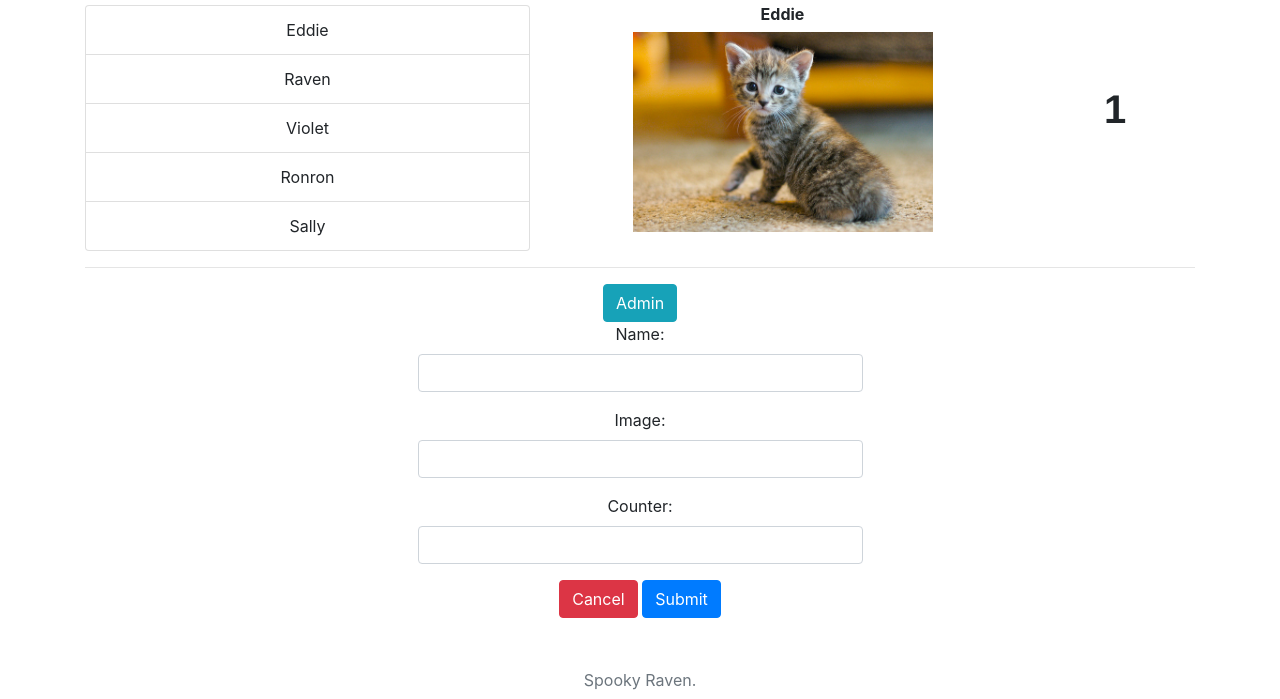
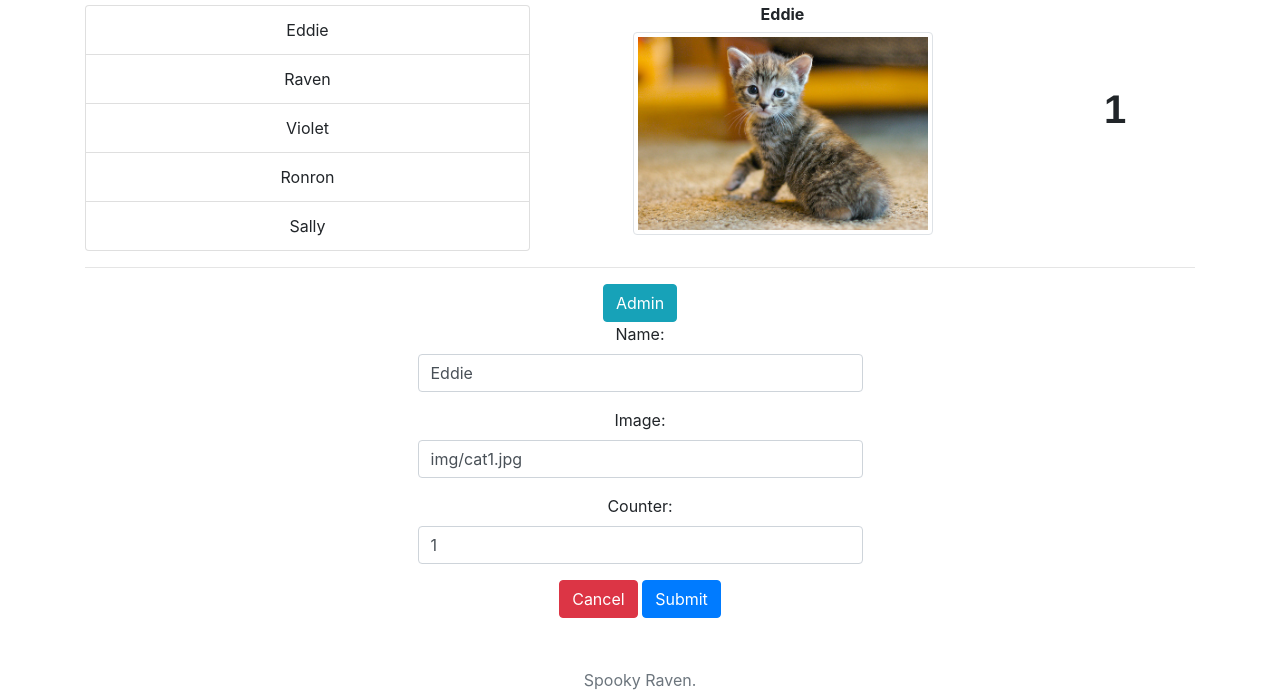
Before and after one commit to OwlRavenCC/Simple-Click-Counter-using-JS-Closures-and-Event-Listeners, a plain HTML site: page index.html in a window 1280 px wide. Both pictures are taken after a click on the picture 782 px from the left and 233 px from the top of the page. Shown: the part 101-800 px from the top of the page. Drawn offline with nearby package versions, Linux system fonts and the light colour scheme.

Commit message:
Version pro 1.0 - Simple Admin panel Added.

```diff
--- a/css/main.css
+++ b/css/main.css
@@ -12,7 +12,17 @@
   font-family: 'Helvetica';
 }
 
+@media only screen and(max-width: 420px){
+  .display-count {
+    margin-top: 5%;
+  }
+}
+
 .display-name{
   font-size: 16px;
   font-weight: bold;
 }
+
+.toggle-hide{
+  display: none;
+}
--- a/index.html
+++ b/index.html
@@ -16,7 +16,7 @@
         </div>
         <div class="col-md-5">
           <h3 class="display-name"></h3>
-          <img class="image-cat" width="300" src="">
+          <img class="image-cat img-thumbnail" width="300" src="">
         </div>
         <div class="col-md-2">
           <h3 class="display-count"></h3>
@@ -28,22 +28,22 @@
         <button class="btn btn-info" type="button" id="admin-button">Admin</button>
       <div id="admin-control" class="row justify-content-md-center">
         <div class="col-md-5 ">
-        <form>
+
           <div class="form-group">
             <label for="admin-cat-name">Name:</label>
             <input  class="form-control" type="text" id="admin-cat-name" value="">
           </div>
           <div class="form-group">
             <label for="admin-cat-image">Image:</label>
-            <input class="form-control" type="url" id="admin-cat-image" value="">
+            <input class="form-control" type="text" id="admin-cat-image" value="">
           </div>
           <div class="form-group">
             <label for="admin-cat-number">Counter:</label>
             <input class="form-control" type="number" id="admin-cat-number" value="">
           </div>
-          <button type="submit" class="btn btn-danger">Cancel</button>
-          <button type="submit" class="btn btn-primary">Submit</button>
-        </form>
+          <button id="admin-cancel" class="btn btn-danger">Cancel</button>
+          <button id="admin-submit" class="btn btn-primary">Submit</button>
+
         </div>
       </div>
     </div> <!--container -->
--- a/js/app.js
+++ b/js/app.js
@@ -5,23 +5,23 @@ var model = {
     cats: [
       {
         name: 'Eddie',
-        image: 'cat1.jpg',
+        image: 'img/cat1.jpg',
         clickCount : 0
       }, {
         name: 'Raven',
-        image: 'cat2.jpg',
+        image: 'img/cat2.jpg',
         clickCount : 0
       }, {
         name: 'Violet',
-        image: 'cat3.jpg',
+        image: 'img/cat3.jpg',
         clickCount : 0
       }, {
         name: 'Ronron',
-        image: 'cat4.jpg',
+        image: 'img/cat4.jpg',
         clickCount : 0
       }, {
         name: 'Sally',
-        image: 'cat5.jpg',
+        image: 'img/cat5.jpg',
         clickCount : 0
       }
     ]
@@ -36,6 +36,7 @@ var controller = {
       viewList.init();
       ViewDisplay.init();
       adminPanel.init();
+      adminInput.init();
 
     },
 
@@ -68,6 +69,7 @@ var ViewDisplay = {
 
     this.image.on('click', function() {
       controller.incrementCounter();
+      adminInput.render();
     });
 
     this.render();
@@ -76,7 +78,7 @@ var ViewDisplay = {
   render: function(){
     var currentCat = controller.getCurrentCat();
     this.name.text(currentCat.name);
-    this.image.attr('src','img/' + currentCat.image) ;
+    this.image.attr('src', currentCat.image) ;
     this.count.text(currentCat.clickCount);
   }
 
@@ -102,6 +104,7 @@ var viewList = {
 
       $(elem).on('click', function() {
         controller.incrementCounter();
+        adminInput.render();
       });
 
       elem.textContent = cat.name;
@@ -110,7 +113,6 @@ var viewList = {
         return function() {
           controller.setCurrentCat(catCopy);
           ViewDisplay.render();
-
         };
       })(cat));
 
@@ -130,10 +132,44 @@ var adminPanel = {
 
   render: function(){
     var panel = this.panel;
+
     this.activator.on('click', function(){
       panel.toggle('slow');
     });
   }
 };
 
+
+var adminInput = {
+  init: function(){
+    this.nameadmin = $('#admin-cat-name');
+    this.imageadmin = $('#admin-cat-image');
+    this.numberadmin = $('#admin-cat-number');
+
+    this.submitBtn =  $('#admin-submit');
+    this.cancelBtn =  $('#admin-cancel');
+
+    this.cancelBtn.on('click',function(){
+      adminInput.render();
+    });
+    this.render();
+  },
+
+  render: function(){
+    var currentCat = controller.getCurrentCat();
+    this.nameadmin.val(currentCat.name);
+    this.imageadmin.val(currentCat.image);
+    this.numberadmin.val(currentCat.clickCount);
+
+    this.submitBtn.on('click', function(){
+      currentCat.name = adminInput.nameadmin.val();
+      currentCat.image = adminInput.imageadmin.val();
+      currentCat.clickCount = adminInput.numberadmin.val();
+      viewList.render();
+      ViewDisplay.render();
+    });
+  }
+
+};
+
 controller.init();
```
